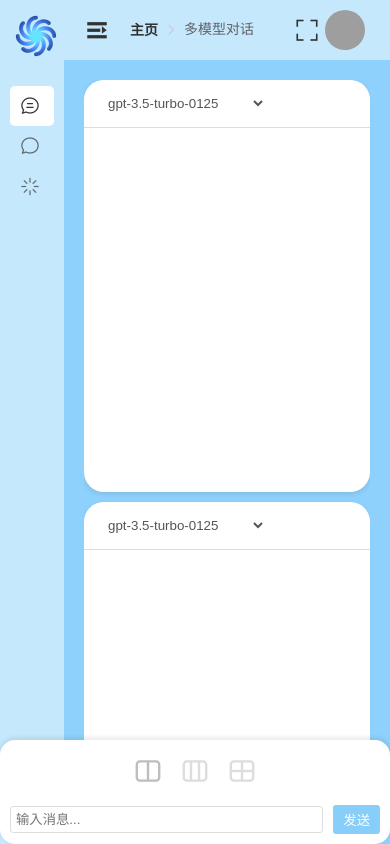
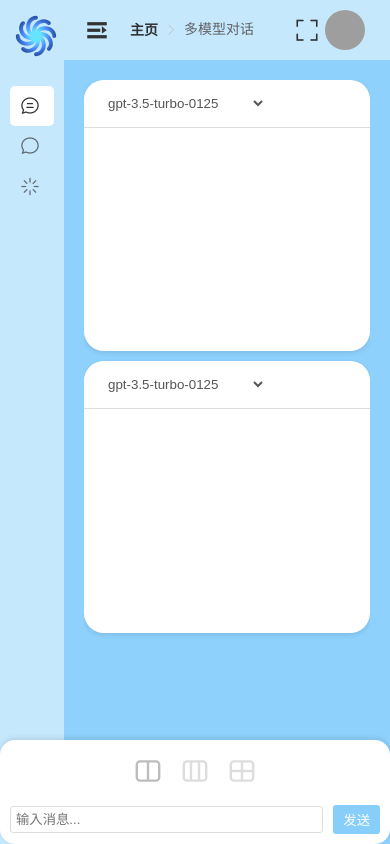
Before and after one commit to zhanghxiao/LLMSTALKS, a Vue app in the folder vue/: page /more-model in a window 390 px wide. Built offline with nearby package versions, Linux system fonts and the light colour scheme; grey boxes are pictures that could not be loaded.

Commit message:
Update MoreModelChat.vue
UI修改完成

```diff
--- a/vue/src/views/manager/MoreModelChat.vue
+++ b/vue/src/views/manager/MoreModelChat.vue
@@ -100,7 +100,7 @@ export default {
         },
         adjustChatWindows(layout) {
             const currentLength = this.chatWindows.length;
-            const targetLength = this.isMobile && (layout === 3 || layout === 4) ? layout + 1 : layout;
+            const targetLength = this.isMobile ? layout + 1 : layout;
 
             if (currentLength < targetLength) {
                 for (let i = currentLength; i < targetLength; i++) {
@@ -110,7 +110,7 @@ export default {
                 this.chatWindows.splice(targetLength);
             }
 
-            this.showEmptyWindow = this.isMobile && (layout === 3 || layout === 4);
+            this.showEmptyWindow = this.isMobile;
         },
         async sendMessage() {
             if (!this.userInput.trim()) return;
@@ -246,7 +246,7 @@ export default {
 
 .chat-windows.mobile.layout-2 {
     grid-template-columns: 1fr;
-    grid-template-rows: repeat(2, 1fr);
+    grid-template-rows: repeat(3, 1fr);
 }
 
 .chat-windows.mobile.layout-3 {
@@ -411,7 +411,7 @@ export default {
     }
 
     .chat-windows {
-        height: calc(100% - 140px); /* 增加高度以适应额外的空白窗口 */
+        height: calc(100% - 160px); /* 增加高度以适应所有布局的额外空白窗口 */
         margin-bottom: 10px;
     }
 
@@ -422,6 +422,7 @@ export default {
         right: 0;
         background-color: #fff;
         margin-top: 10px;
+        z-index: 1000; /* 确保输入区域始终在顶部 */
     }
 }
 </style>
```
